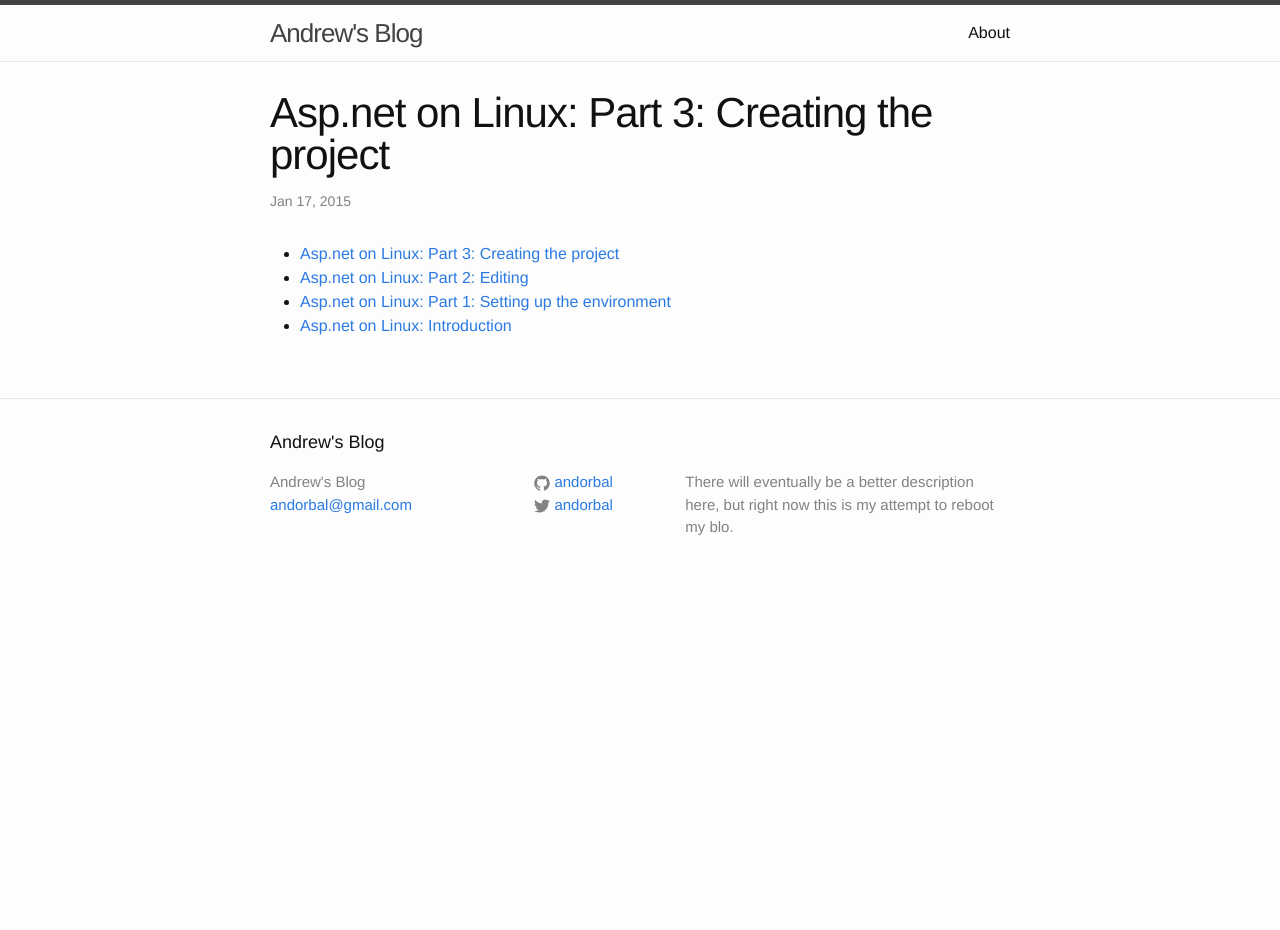
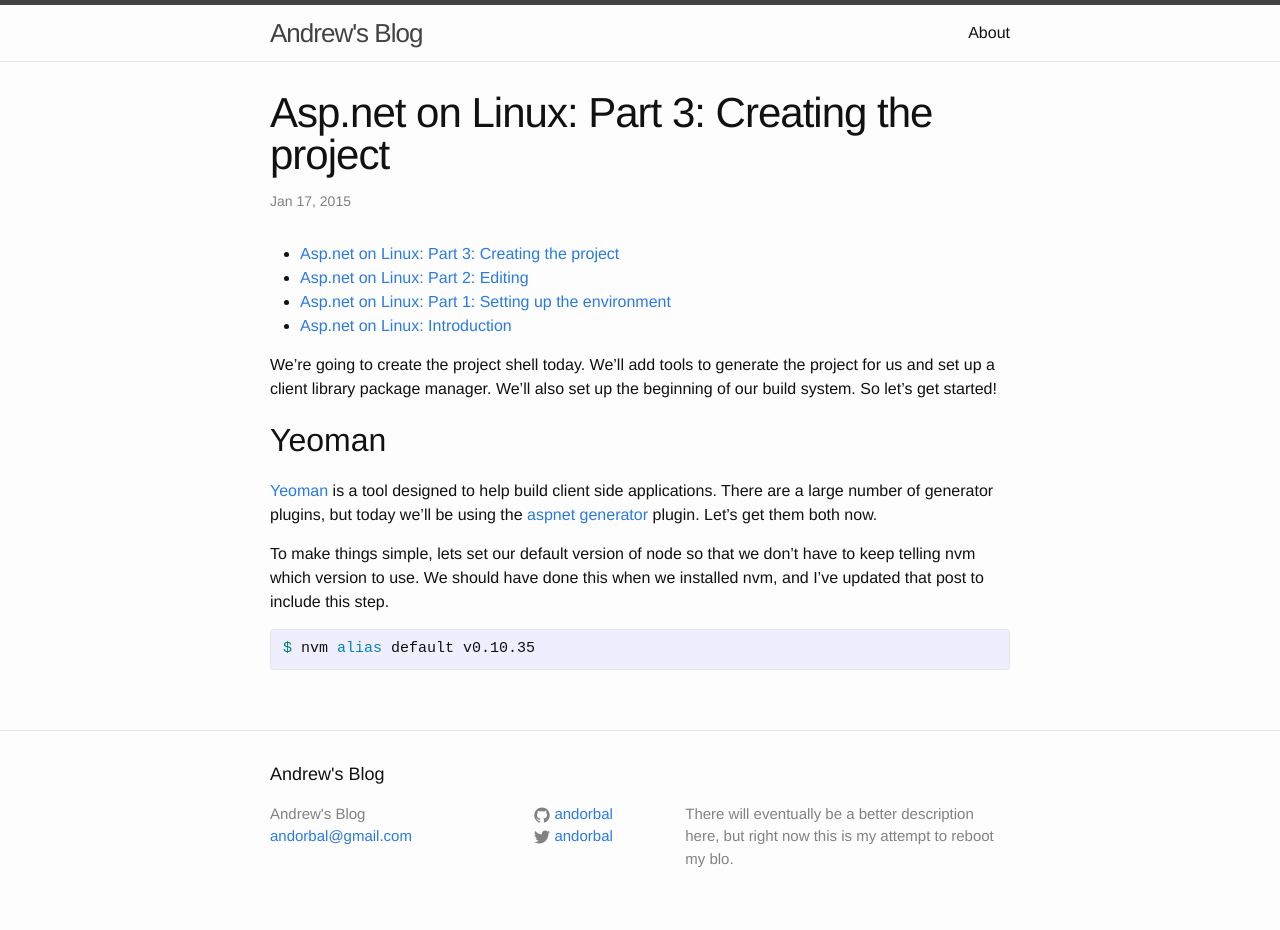
Before and after one commit to Andorbal/andorbal.github.io, a Jekyll site: the page built from _posts/2015-01-17-aspnet-on-linux-03-project.markdown, in a window 1280 px wide. Built offline with Jekyll 4.4.1, drawn with Linux system fonts in a browser that asks for light colours; comment, search, counter and statistics services are not loaded; before the commit the page ends 900 px from its top, so only the background shows below that.

Commit message:
Ignore disquss and google analytics on localhost and add default node version to posts

```diff
--- a/_includes/disqus.html
+++ b/_includes/disqus.html
@@ -9,5 +10,6 @@
         dsq.src = '//' + disqus_shortname + '.disqus.com/embed.js';
         (document.getElementsByTagName('head')[0] || document.getElementsByTagName('body')[0]).appendChild(dsq);
     })();
+  }
 </script>
 <noscript>Please enable JavaScript to view the <a href="https://disqus.com/?ref_noscript">comments powered by Disqus.</a></noscript>
--- a/_includes/google-analytics.html
+++ b/_includes/google-analytics.html
@@ -6,4 +7,5 @@
 
     ga('create', 'UA-18179918-2', 'auto');
     ga('send', 'pageview');
+  }
 </script>
--- a/_posts/2015-01-09-20-02-00-aspnet-on-linux-01-environment-setup.markdown
+++ b/_posts/2015-01-09-20-02-00-aspnet-on-linux-01-environment-setup.markdown
@@ -78,8 +78,11 @@
 $ nvm install v0.10.35
 ######################################################################## 100.0%
 Now using node v0.10.35
+
 $ node --version
 v0.10.35
+
+$ nvm alias default v0.10.35
 {% endhighlight %}
 
 Running `node --version` just verifies that it is installed and usable.
--- a/_posts/2015-01-11-aspnet-on-linux-02-editing.markdown
+++ b/_posts/2015-01-11-aspnet-on-linux-02-editing.markdown
@@ -89,4 +89,4 @@
 
 Save the project file.  Then, select "Tools \| Build System \| ASP.NET" in Sublime Text to enable building the project.  Restart Sublime Text and everything should start working.  Press Ctrl-B to test that the build works.  Next, open HomeController and within a method body, try typing `string.Is`.  If everything went ok, you should see options pop up.  It may take a moment for the very first suggestions to pop up, but it should be quick after that.
 
-Next time, we'll get our project started!
+Next time, we'll get our [project started]({% post_url 2015-01-17-aspnet-on-linux-03-project %})!
--- a/_posts/2015-01-17-aspnet-on-linux-03-project.markdown
+++ b/_posts/2015-01-17-aspnet-on-linux-03-project.markdown
@@ -5,3 +5,16 @@
 categories: aspnet linux aspnet_on_linux
 ---
 {% include posts-aspnet-on-linux.html %}
+
+We're going to create the project shell today.  We'll add tools to generate the project for us and set up a client library package manager.  We'll also set up the beginning of our build system.  So let's get started!
+
+Yeoman
+------
+
+[Yeoman](http://yeoman.io/) is a tool designed to help build client side applications.  There are a large number of generator plugins, but today we'll be using the [aspnet generator](https://www.npmjs.com/package/generator-aspnet) plugin.  Let's get them both now.
+
+To make things simple, lets set our default version of node so that we don't have to keep telling nvm which version to use.  We should have done this when we installed nvm, and I've updated that post to include this step.
+
+{% highlight bash %}
+$ nvm alias default v0.10.35
+{% endhighlight %}
```
Also changed, not shown: other parts of _includes/disqus.html (+1 -0 lines), other parts of _includes/google-analytics.html (+1 -0 lines). Lines whose indentation alone changed are shown as unchanged.
